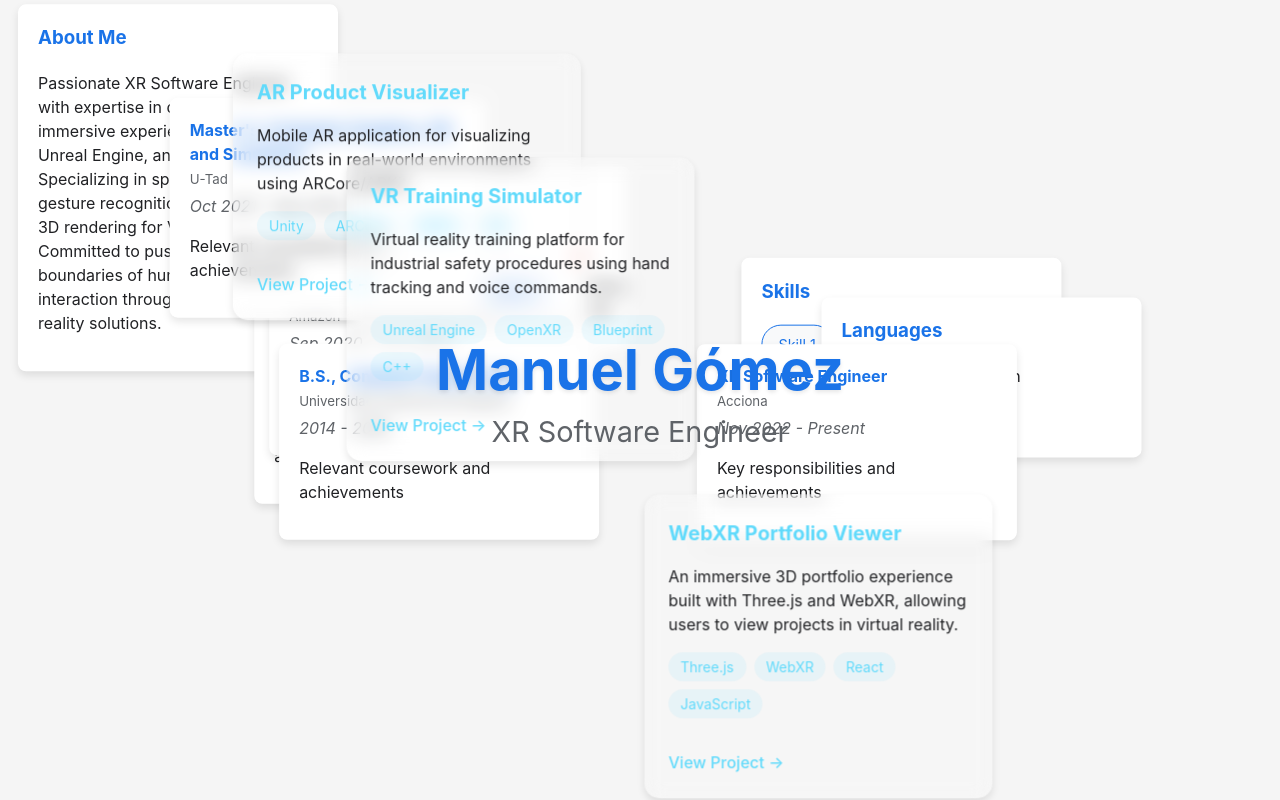
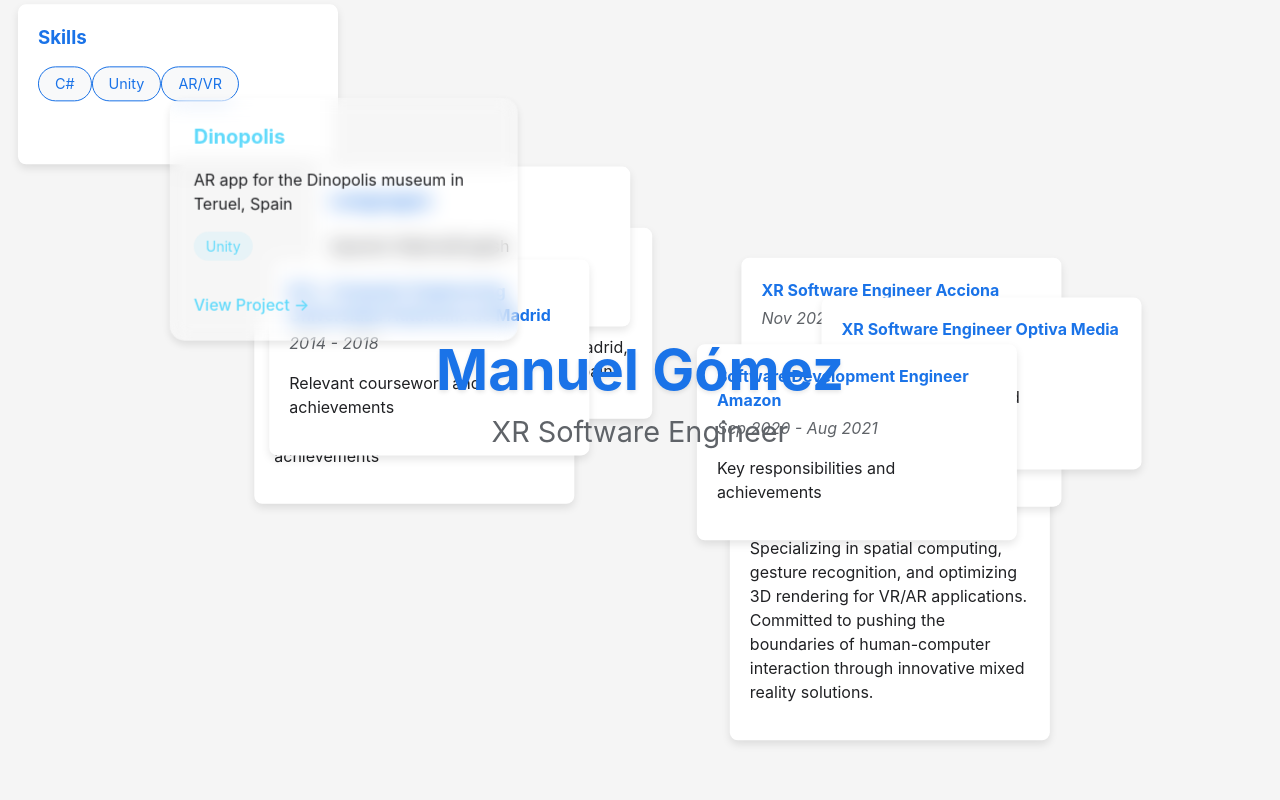
Before and after one commit to manugomez95/manueljgomez.com, a React (Vite) app: page / in a window 1280 px wide. Built offline with nearby package versions, Linux system fonts and the light colour scheme.

Commit message:
CV cards abstractions

```diff
--- a/src/components/CVCards.jsx
+++ b/src/components/CVCards.jsx
@@ -1,29 +1,51 @@
 import PropTypes from 'prop-types';
 import { FloatingCard } from './FloatingCard';
 
+const BaseCard = ({ initial, animate, className, children }) => (
+  <FloatingCard className={className} initial={initial} animate={animate}>
+    {children}
+  </FloatingCard>
+);
+
+const ListCard = ({ initial, animate, className, title, items, itemClassName }) => (
+  <BaseCard initial={initial} animate={animate} className={className}>
+    <h3>{title}</h3>
+    <div className={`${className}-list`}>
+      {items.map((item, index) => (
+        <span key={index} className={itemClassName}>{item}</span>
+      ))}
+    </div>
+  </BaseCard>
+);
+
+const HeaderContentCard = ({ initial, animate, className, title, children }) => (
+  <BaseCard initial={initial} animate={animate} className={className}>
+    <h3>{title}</h3>
+    {children}
+  </BaseCard>
+);
+
 export const ContactCard = ({ initial, animate, email, location }) => (
-  <FloatingCard className="contact-card" initial={initial} animate={animate}>
-    <h3>Contact</h3>
+  <HeaderContentCard initial={initial} animate={animate} className="contact-card" title="Contact">
     <div className="contact-info">
       <p>📧 {email}</p>
       <p>📍 {location}</p>
     </div>
-  </FloatingCard>
+  </HeaderContentCard>
 );
 
 export const AboutCard = ({ initial, animate, about }) => (
-  <FloatingCard className="about-card" initial={initial} animate={animate}>
-    <h3>About Me</h3>
+  <HeaderContentCard initial={initial} animate={animate} className="about-card" title="About Me">
     <p>{about}</p>
-  </FloatingCard>
+  </HeaderContentCard>
 );
 
-export const ExperienceCard = ({ initial, animate, position, company, period, description, projects }) => (
-  <FloatingCard className="experience-card" initial={initial} animate={animate}>
-    <h4>{position} <span className="separator">|</span> <h5>{company}</h5></h4>
+const BaseInfoCard = ({ initial, animate, className, title, subtitle, period, description, projects }) => (
+  <BaseCard className={className} initial={initial} animate={animate}>
+    <h4>{title} <span className="separator">|</span> <span className="subtitle">{subtitle}</span></h4>
     <p className="period">{period}</p>
     <p>{description}</p>
-    {projects && projects.length > 0 && (
+    {projects?.length > 0 ? (
       <div className="related-projects">
         <p className="projects-label">Related Projects:</p>
         {projects.map((project, index) => (
@@ -32,52 +54,56 @@ export const ExperienceCard = ({ initial, animate, position, company, period, de
           </a>
         ))}
       </div>
-    )}
-  </FloatingCard>
+    ) : null}
+  </BaseCard>
 );
 
-export const EducationCard = ({ initial, animate, degree, institution, period, description, projects }) => (
-  <FloatingCard className="education-card" initial={initial} animate={animate}>
-    <h4>{degree} <span className="separator">|</span> <h5>{institution}</h5></h4>
-    <p className="period">{period}</p>
-    <p>{description}</p>
-    {projects && projects.length > 0 && (
-      <div className="related-projects">
-        <p className="projects-label">Related Projects:</p>
-        {projects.map((project, index) => (
-          <a key={index} href={project.link} target="_blank" rel="noopener noreferrer" className="project-reference">
-            {project.title} →
-          </a>
-        ))}
-      </div>
-    )}
-  </FloatingCard>
+export const ExperienceCard = ({ initial, animate, position, company, ...rest }) => (
+  <BaseInfoCard
+    className="experience-card"
+    initial={initial}
+    animate={animate}
+    title={position}
+    subtitle={company}
+    {...rest}
+  />
+);
+
+export const EducationCard = ({ initial, animate, degree, institution, ...rest }) => (
+  <BaseInfoCard
+    className="education-card"
+    initial={initial}
+    animate={animate}
+    title={degree}
+    subtitle={institution}
+    {...rest}
+  />
 );
 
 export const SkillsCard = ({ initial, animate, skills }) => (
-  <FloatingCard className="skills-card" initial={initial} animate={animate}>
-    <h3>Skills</h3>
-    <div className="skills-list">
-      {skills.map((skill, index) => (
-        <span key={index} className="skill-item">{skill}</span>
-      ))}
-    </div>
-  </FloatingCard>
+  <ListCard
+    initial={initial}
+    animate={animate}
+    className="skills-card"
+    title="Skills"
+    items={skills}
+    itemClassName="skill-item"
+  />
 );
 
 export const LanguagesCard = ({ initial, animate, languages }) => (
-  <FloatingCard className="languages-card" initial={initial} animate={animate}>
-    <h3>Languages</h3>
-    <div className="languages-list">
-      {languages.map((language, index) => (
-        <span key={index} className="language-item">{language}</span>
-      ))}
-    </div>
-  </FloatingCard>
+  <ListCard
+    initial={initial}
+    animate={animate}
+    className="languages-card"
+    title="Languages"
+    items={languages}
+    itemClassName="language-item"
+  />
 );
 
 export const ProjectCard = ({ initial, animate, title, description, technologies, link }) => (
-  <FloatingCard className="project-card" initial={initial} animate={animate}>
+  <BaseCard initial={initial} animate={animate} className="project-card">
     <h4>{title}</h4>
     <p>{description}</p>
     <div className="project-technologies">
@@ -90,13 +116,34 @@ export const ProjectCard = ({ initial, animate, title, description, technologies
         View Project →
       </a>
     )}
-  </FloatingCard>
+  </BaseCard>
 );
 
 // PropTypes
 const cardBasePropTypes = {
   initial: PropTypes.object.isRequired,
   animate: PropTypes.object.isRequired
+};
+
+BaseCard.propTypes = {
+  ...cardBasePropTypes,
+  className: PropTypes.string.isRequired,
+  children: PropTypes.node.isRequired
+};
+
+ListCard.propTypes = {
+  ...cardBasePropTypes,
+  className: PropTypes.string.isRequired,
+  title: PropTypes.string.isRequired,
+  items: PropTypes.arrayOf(PropTypes.string).isRequired,
+  itemClassName: PropTypes.string.isRequired
+};
+
+HeaderContentCard.propTypes = {
+  ...cardBasePropTypes,
+  className: PropTypes.string.isRequired,
+  title: PropTypes.string.isRequired,
+  children: PropTypes.node.isRequired
 };
 
 ContactCard.propTypes = {
@@ -151,3 +198,16 @@ ProjectCard.propTypes = {
   technologies: PropTypes.arrayOf(PropTypes.string).isRequired,
   link: PropTypes.string
 };
+
+BaseInfoCard.propTypes = {
+  ...cardBasePropTypes,
+  className: PropTypes.string.isRequired,
+  title: PropTypes.string.isRequired,
+  subtitle: PropTypes.string.isRequired,
+  period: PropTypes.string.isRequired,
+  description: PropTypes.string.isRequired,
+  projects: PropTypes.arrayOf(PropTypes.shape({
+    title: PropTypes.string.isRequired,
+    link: PropTypes.string.isRequired
+  }))
+};
--- a/src/data/cvData.js
+++ b/src/data/cvData.js
@@ -2,7 +2,7 @@ export const cvData = {
   personalInfo: {
     name: "Manuel Gómez",
     title: "XR Software Engineer",
-    email: "manugomez@protonmail.com",
+    email: "manugomez@proton.me",
     location: "Madrid, Spain",
     about: "Passionate XR Software Engineer with expertise in developing immersive experiences using Unity, Unreal Engine, and WebXR. Specializing in spatial computing, gesture recognition, and optimizing 3D rendering for VR/AR applications. Committed to pushing the boundaries of human-computer interaction through innovative mixed reality solutions."
   },
@@ -41,9 +41,9 @@ export const cvData = {
     }
   ],
   skills: [
-    "Skill 1",
-    "Skill 2",
-    "Skill 3"
+    "C#",
+    "Unity",
+    "AR/VR"
   ],
   languages: [
     "Spanish (Native)",
@@ -52,25 +52,11 @@ export const cvData = {
   ],
   projects: [
     {
-      title: "WebXR Portfolio Viewer",
-      description: "An immersive 3D portfolio experience built with Three.js and WebXR, allowing users to view projects in virtual reality.",
-      technologies: ["Three.js", "WebXR", "React", "JavaScript"],
-      link: "https://github.com/yourusername/webxr-portfolio",
-      relatedExperience: "Company Name"
-    },
-    {
-      title: "AR Product Visualizer",
-      description: "Mobile AR application for visualizing products in real-world environments using ARCore/ARKit.",
-      technologies: ["Unity", "ARCore", "ARKit", "C#"],
-      link: "https://github.com/yourusername/ar-visualizer",
-      relatedEducation: "University Name"
-    },
-    {
-      title: "VR Training Simulator",
-      description: "Virtual reality training platform for industrial safety procedures using hand tracking and voice commands.",
-      technologies: ["Unreal Engine", "OpenXR", "Blueprint", "C++"],
-      link: "https://github.com/yourusername/vr-training",
-      relatedExperience: "Company Name"
+      title: "Dinopolis",
+      description: "AR app for the Dinopolis museum in Teruel, Spain",
+      technologies: ["Unity"],
+      link: "https://play.google.com/store/apps/details?id=com.Dinopolis.Dinopolis&hl=es&pli=1",
+      relatedExperience: "Acciona"
     }
   ]
 };
--- a/src/styles/organized.css
+++ b/src/styles/organized.css
@@ -6,7 +6,7 @@
   box-shadow: 0 4px 24px rgba(0, 0, 0, 0.15);
   border-radius: 8px;
   position: relative;
-  overflow: hidden;
+  overflow: auto;
   padding: var(--organized-margin);
   box-sizing: border-box;
   display: flex;
@@ -58,40 +58,25 @@
   margin-top: var(--organized-gap);
 }
 
-.organized .experience-card {
-  margin: 0;
-  border-radius: 0;
-  border-left: 1px solid rgba(0, 0, 0, 0.1);
-  border-right: 1px solid rgba(0, 0, 0, 0.1);
-  border-top: 1px solid rgba(0, 0, 0, 0.1);
-}
-
-.organized .experience-card:last-child {
-  border-bottom: 1px solid rgba(0, 0, 0, 0.1);
-  border-bottom-left-radius: 6px;
-  border-bottom-right-radius: 6px;
-}
-
-.organized .experience-card:first-of-type {
-  border-top-left-radius: 6px;
-  border-top-right-radius: 6px;
-}
-
-/* Education section */
+/* Experience and Education cards */
+.organized .experience-card,
 .organized .education-card {
   margin: 0;
   border-radius: 0;
   border-left: 1px solid rgba(0, 0, 0, 0.1);
   border-right: 1px solid rgba(0, 0, 0, 0.1);
   border-top: 1px solid rgba(0, 0, 0, 0.1);
+  padding-bottom: var(--organized-gap);
 }
 
+.organized .experience-card:last-child,
 .organized .education-card:last-child {
   border-bottom: 1px solid rgba(0, 0, 0, 0.1);
   border-bottom-left-radius: 6px;
   border-bottom-right-radius: 6px;
 }
 
+.organized .experience-card:first-of-type,
 .organized .education-card:first-of-type {
   border-top-left-radius: 6px;
   border-top-right-radius: 6px;
@@ -205,6 +190,7 @@
   margin-top: var(--organized-gap);
   padding-top: var(--organized-gap);
   border-top: 1px solid rgba(0, 0, 0, 0.1);
+  margin-bottom: calc(-1 * var(--organized-gap)); /* Compensate for card padding */
 }
 
 .organized .project-reference {
--- a/src/styles/variables.css
+++ b/src/styles/variables.css
@@ -18,6 +18,6 @@
   --font-sm: calc(var(--paper-width) * 0.024);
   --font-xs: calc(var(--paper-width) * 0.022);
   /* Grid layout */
-  --left-column-width: 35%;
-  --right-column-width: 65%;
+  --left-column-width: 40%;
+  --right-column-width: 60%;
 }
```
